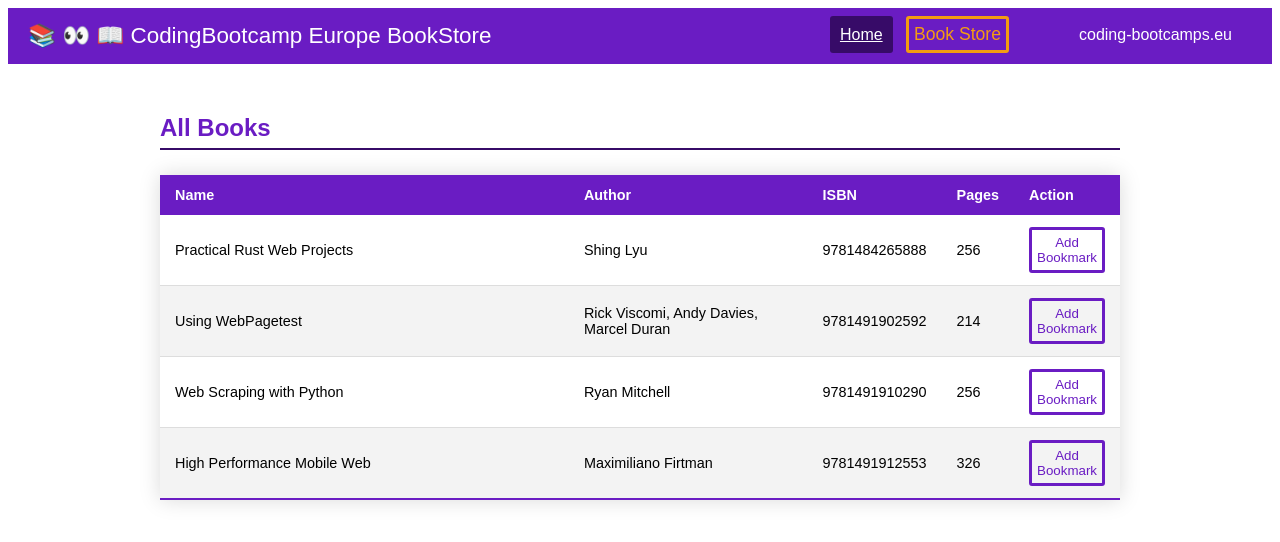
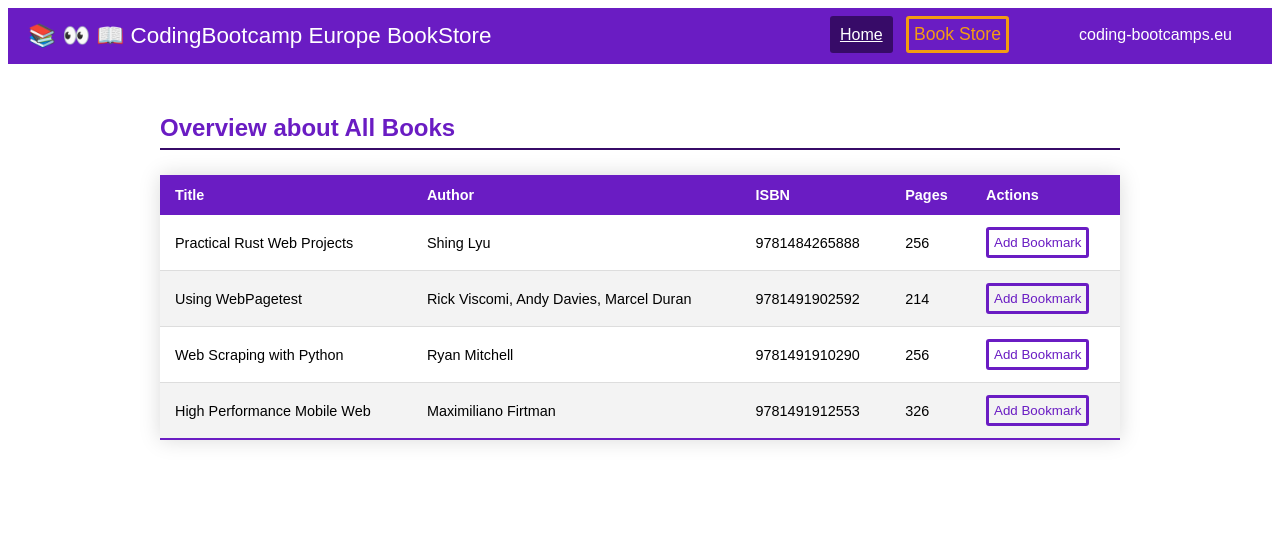
Before and after one commit to kiraGit67/header-and-booklist-component, a Vue app: page / in a window 1280 px wide. Shown: the top 542 px of the page. Built offline with nearby package versions, Linux system fonts and the light colour scheme.

Commit message:
feat: adds variable Table Head Column Text to BookListComponent

```diff
--- a/src/components/BookListComponent.vue
+++ b/src/components/BookListComponent.vue
@@ -1,14 +1,16 @@
 <template>
   <section class="table-item">
-    <h2 class="table-item__hl">All Books</h2>
+    <h2 class="table-item__hl">{{ h2Text }}</h2>
     <table class="table-item__table">
       <thead>
         <tr>
-          <th class="table-item__table-head-name">Name</th>
-          <th class="table-item__table-head-name">Author</th>
-          <th class="table-item__table-head--isbn">ISBN</th>
-          <th class="table-item__table-head--isbn">Pages</th>
-          <th class="table-item__table-head--action">Action</th>
+          <th
+            v-for="tableHeadColumn in tableHeadColumns"
+            :key="tableHeadColumn"
+            class="table-item__table-row"
+          >
+            {{ tableHeadColumn }}
+          </th>
         </tr>
       </thead>
       <tbody>
@@ -36,6 +38,8 @@ export default {
   },
   data() {
     return {
+      h2Text: "Overview about All Books",
+      tableHeadColumns: ["Title", "Author", "ISBN", "Pages", "Actions"],
       books: [
         {
           title: "Practical Rust Web Projects",
```
